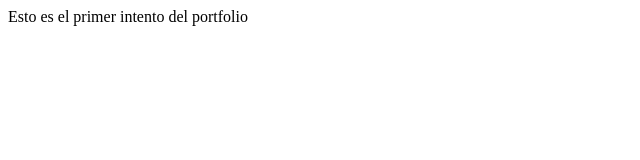
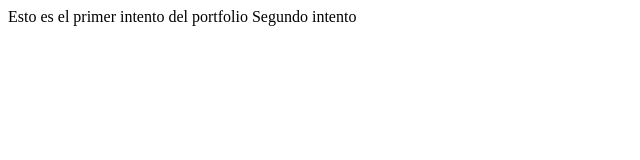
Before and after one commit to CristianAguilarAlejandro/PortFolio-FrontEnd, a plain HTML site: page index.html in a window 1280 px wide. Shown: the whole page, without its empty margins (0-640 px from the left). Drawn offline with Linux system fonts and the light colour scheme.

Commit message:
segundo intento

```diff
--- a/index.html
+++ b/index.html
@@ -8,5 +8,6 @@
 </head>
 <body>
     Esto es el primer intento del portfolio
+    Segundo intento
 </body>
 </html>
```
